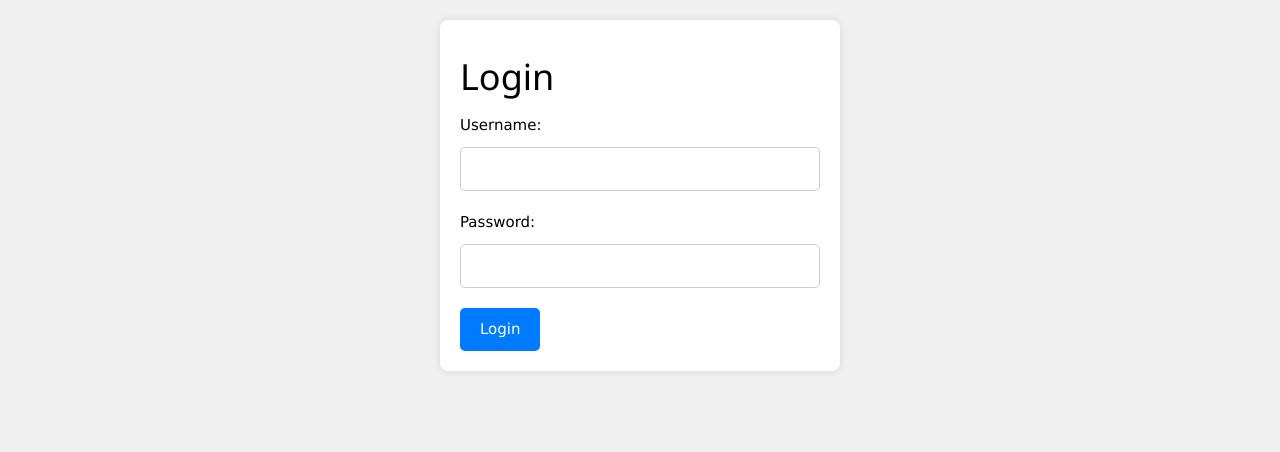
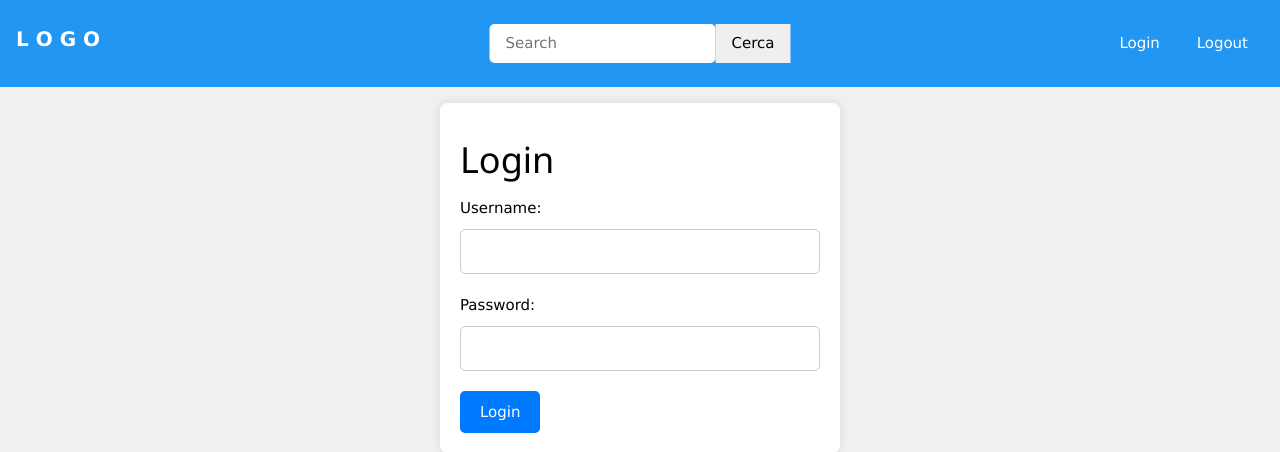
Before and after one commit to gabibbo03/E-commerce-Project, a Flask app: page /login in a window 1280 px wide. Shown: the top 452 px of the page. Run offline with Flask 3, Linux system fonts and the light colour scheme.

Commit message:
rimozione di style.css
visto che si usa w3.css si può togliere il foglio di stile in più

```diff
--- a/Frontend/Templates/Filters_Form_Template.html
+++ b/Frontend/Templates/Filters_Form_Template.html
@@ -7,7 +7,6 @@
     <meta charset="UTF-8">
     <meta name="viewport" content="width=device-width, initial-scale=1.0">
     <title>Product Page</title>
-    <link rel="stylesheet" href="../styles.css">
     <style>
         body {
             font-family: Arial, sans-serif;
--- a/Frontend/Templates/List_Of_Products_Page_Template.html
+++ b/Frontend/Templates/List_Of_Products_Page_Template.html
@@ -4,7 +4,6 @@
     <meta charset="UTF-8">
     <meta name="viewport" content="width=device-width, initial-scale=1.0">
     <title>Product List</title>
-    <link rel="stylesheet" href="../static/styles.css">
 
     <style>
         body {
--- a/Frontend/Templates/Login_Page_Template.html
+++ b/Frontend/Templates/Login_Page_Template.html
@@ -4,7 +4,6 @@
     <meta charset="UTF-8">
     <meta name="viewport" content="width=device-width, initial-scale=1.0">
     <title>Login</title>
-    <link rel="stylesheet" href="static/styles.css">
 
     <style>
         body {
@@ -48,6 +47,7 @@
     </style>
 </head>
 <body>
+    {% include '/header.html' %}
     <div class="container">
         <h1>Login</h1>
         <form action="/login" method="post">
--- a/Frontend/Templates/Product_Page_Template.html
+++ b/Frontend/Templates/Product_Page_Template.html
@@ -4,7 +4,6 @@
     <meta charset="UTF-8">
     <meta name="viewport" content="width=device-width, initial-scale=1.0">
     <title>Product Landing Page</title>
-    <link rel="stylesheet" href="../styles.css">
     <style>
         body {
             font-family: Arial, sans-serif;
@@ -72,7 +71,7 @@
     </style>
 </head>
 <body>
-    {% include '../header.html' %}
+    {% include '/header.html' %}
     <div class="container">
         <h1>{{ product_name }}</h1>
         <div class="image-container">
@@ -106,6 +105,6 @@
             </tr>
         </table>
     </div>
-    {% include '../footer.html' %}
+    {% include '/footer.html' %}
 </body>
 </html>
--- a/Frontend/Templates/Upload_Form_Template.html
+++ b/Frontend/Templates/Upload_Form_Template.html
@@ -4,7 +4,6 @@
     <meta charset="UTF-8">
     <meta name="viewport" content="width=device-width, initial-scale=1.0">
     <title>Publish Content</title>
-    <link rel="stylesheet" href="../styles.css">
     <style>
         body {
             font-family: Arial, sans-serif;
--- a/Frontend/Templates/header.html
+++ b/Frontend/Templates/header.html
@@ -47,7 +47,7 @@
     </style>
 </head>
 <body>
-    <div class="w3-bar w3-padding-16 w3-blue">
+    <div class="w3-bar w3-padding-16 w3-blue w3-margin-bottom">
 
         <a href="/" class="w3-bar-item w3-button logo">L O G O</a>
 
--- a/Frontend/static/styles.css
+++ /dev/null
@@ -1,77 +0,0 @@
-/*
-
-Header
-
-*/
-
-.panel {
-    background-color: #007bff;
-    color: #fff;
-    padding: 5px;
-    display: flex;
-    justify-content: space-between;
-    align-items: center;
-    margin-top: 0;
-    margin-left: 0;
-    margin-right: 0;
-
-    border: none; /* Rimuove il bordo dalla banda */
-}
-
-.logo {
-    color: #fff;
-    text-decoration: none;
-    font-weight: bold;
-    font-size: 20px;
-}
-
-.search-bar {
-    flex: 1;
-    padding: 5px;
-    margin: 0; /* Rimuove il margine */
-    border: none; /* Rimuove il bordo dalla barra di ricerca */
-    border-radius: 5px;
-    background-color: #fff; /* Colore di sfondo bianco */
-    color: #007bff; /* Colore del testo blu */
-}
-
-.login-button {
-    background-color: #fff;
-    color: #007bff;
-    border: none; /* Rimuove il bordo dal pulsante di login */
-    padding: 5px 10px; /* Aggiunto padding per migliorare l'aspetto */
-    border-radius: 5px;
-    cursor: pointer;
-    text-decoration: none;
-}
-
-/*
-
-footer
-
-*/
-
-.footer {
-    background-color: #007bff;
-    color: #fff;
-    padding: 16px;
-    display:flex;
-    justify-content: space-evenly; /* Mantenuto space-between */
-    align-items: center;
-    position: fixed;
-    bottom: 0;
-    left: 0;
-    margin: 0;
-    width: 100%;
-    text-align: left;
-
-}
-.footer p,
-.footer a {
-    margin: 2; /* Assicurati di specificare la misura del margine (es. margin: 2px;) */
-}
-.footer a {
-    color: #fff;
-    text-decoration: none;
-    padding: 5px 10px;
-}
```
